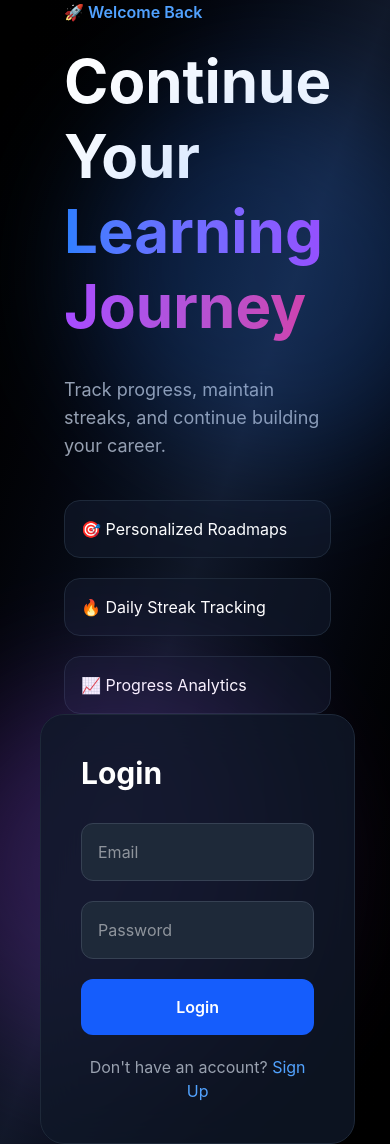
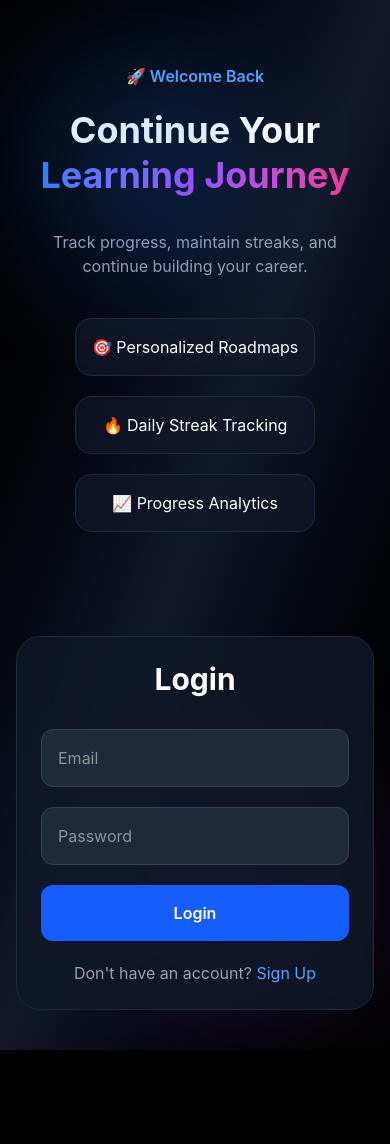
Before and after one commit to omprakashparida/PathForge, a React (Vite) app in the folder client/: page /login in a window 390 px wide. After the commit the page ends 1050 px from the top, so only its background shows below. Built offline with nearby package versions, Linux system fonts and the light colour scheme; no server answers.

Commit message:
Made the login page responsive

```diff
--- a/client/src/pages/Login.jsx
+++ b/client/src/pages/Login.jsx
@@ -83,22 +83,24 @@ function Login() {
 
     <div className="min-h-screen bg-gradient-to-br from-black via-gray-900 to-black relative overflow-hidden">
 
+
     {/* ========================== */}
     {/* Background Glow Effects */}
     {/* ========================== */}
 
-    <div className="absolute top-20 left-20 w-96 h-96 bg-blue-500 opacity-20 blur-3xl rounded-full"></div>
+    <div className="absolute top-10 left-5 md:top-20 md:left-20 w-60 md:w-96 h-60 md:h-96 bg-blue-500 opacity-20 blur-3xl rounded-full"></div>
 
-    <div className="absolute bottom-20 right-20 w-96 h-96 bg-purple-500 opacity-20 blur-3xl rounded-full"></div>
+    <div className="absolute bottom-10 right-5 md:bottom-20 md:right-20 w-60 md:w-96 h-60 md:h-96 bg-purple-500 opacity-20 blur-3xl rounded-full"></div>
 
 
-    <div className="grid md:grid-cols-2 min-h-screen">
+    <div className="grid lg:grid-cols-2 min-h-screen">
+
 
     {/* ========================== */}
     {/* Left Side Content */}
     {/* ========================== */}
 
-    <div className="flex flex-col justify-center px-16 text-white">
+    <div className="flex flex-col justify-center px-6 sm:px-10 lg:px-16 py-16 text-white text-center lg:text-left">
 
     <p className="text-blue-400 font-semibold mb-5">
 
@@ -106,7 +108,8 @@ function Login() {
 
     </p>
 
-    <h1 className="text-6xl font-bold leading-tight mb-8">
+
+    <h1 className="text-4xl sm:text-5xl lg:text-6xl font-bold leading-tight mb-8">
 
     Continue Your
 
@@ -118,7 +121,8 @@ function Login() {
 
     </h1>
 
-    <p className="text-gray-400 text-lg mb-10">
+
+    <p className="text-gray-400 text-base sm:text-lg mb-10 max-w-xl mx-auto lg:mx-0">
 
     Track progress, maintain streaks,
     and continue building your career.
@@ -130,7 +134,7 @@ function Login() {
     {/* Features Cards */}
     {/* ========================== */}
 
-    <div className="space-y-5">
+    <div className="space-y-5 max-w-lg mx-auto lg:mx-0">
 
     <div className="bg-gray-900/70 border border-gray-800 rounded-2xl p-4">
 
@@ -159,20 +163,16 @@ function Login() {
     {/* Login Form */}
     {/* ========================== */}
 
-    <div className="flex justify-center items-center px-10">
+    <div className="flex justify-center items-center px-4 sm:px-6 lg:px-10 py-10">
 
-    <div className="bg-gray-900/80 backdrop-blur-xl border border-gray-800 rounded-3xl w-full max-w-md p-10">
+    <div className="bg-gray-900/80 backdrop-blur-xl border border-gray-800 rounded-3xl w-full max-w-md p-6 sm:p-10">
 
-    <h2 className="text-white text-3xl font-bold mb-8">
+    <h2 className="text-white text-3xl font-bold mb-8 text-center">
 
     Login
 
     </h2>
 
-
-    {/* ========================== */}
-    {/* Form Starts */}
-    {/* ========================== */}
 
     <form
     onSubmit={handleLogin}
@@ -186,6 +186,7 @@ function Login() {
     onChange={handleChange}
     className="w-full p-4 rounded-xl bg-gray-800 border border-gray-700 text-white outline-none focus:border-blue-500"
     />
+
 
     <input
     type="password"
@@ -205,20 +206,31 @@ function Login() {
     type="submit"
     disabled={isLoading}
     className={`w-full h-14 rounded-xl flex justify-center items-center font-semibold transition-all duration-300
+
     ${isLoading
     ? "bg-blue-800 cursor-not-allowed opacity-80"
     : "bg-blue-600 hover:scale-105 text-white"
     }`}
     >
+
     {isLoading ? (
-    <div className="flex gap-1.5 items-center justify-center">
-      <div className="w-2.5 h-2.5 bg-white rounded-full animate-bounce" style={{ animationDelay: '0ms' }}></div>
-      <div className="w-2.5 h-2.5 bg-white rounded-full animate-bounce" style={{ animationDelay: '150ms' }}></div>
-      <div className="w-2.5 h-2.5 bg-white rounded-full animate-bounce" style={{ animationDelay: '300ms' }}></div>
+
+    <div className="flex gap-1.5 items-center">
+
+    <div className="w-2.5 h-2.5 bg-white rounded-full animate-bounce"></div>
+
+    <div className="w-2.5 h-2.5 bg-white rounded-full animate-bounce [animation-delay:150ms]"></div>
+
+    <div className="w-2.5 h-2.5 bg-white rounded-full animate-bounce [animation-delay:300ms]"></div>
+
     </div>
-  ) : (
+
+    ):(
+
     "Login"
+
     )}
+
     </button>
 
 
@@ -243,10 +255,6 @@ function Login() {
 
     </form>
 
-    {/* ========================== */}
-    {/* Form Ends */}
-    {/* ========================== */}
-
     </div>
 
     </div>
```
Lines whose indentation alone changed are shown as unchanged.
